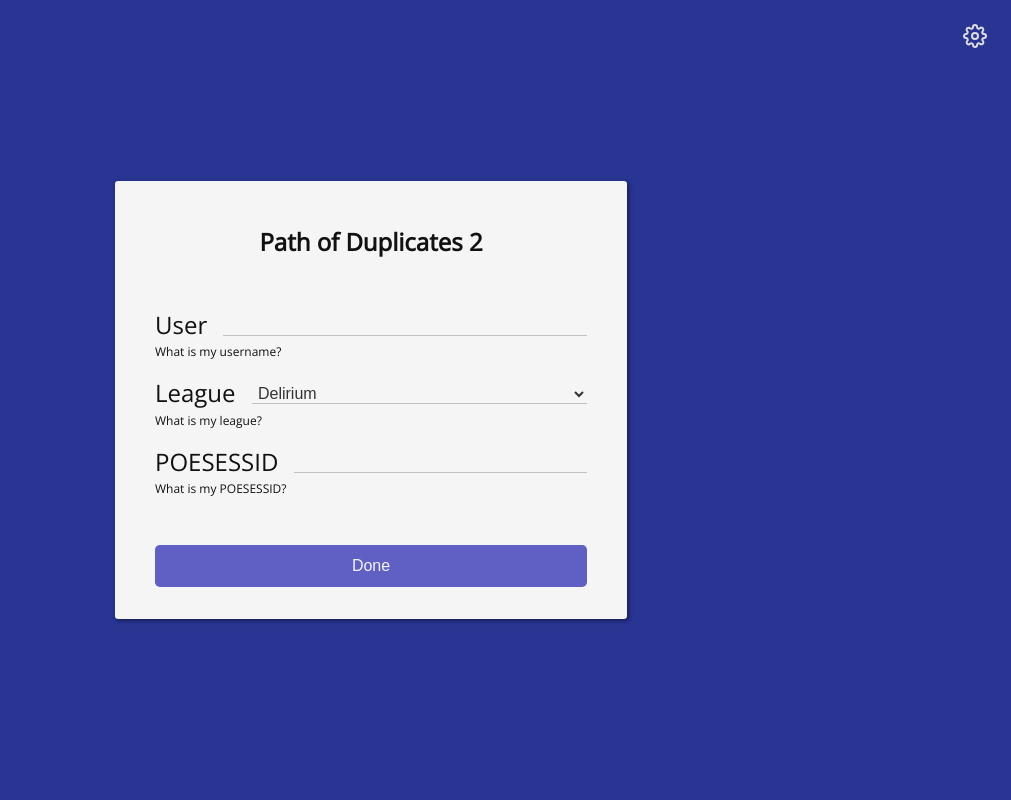
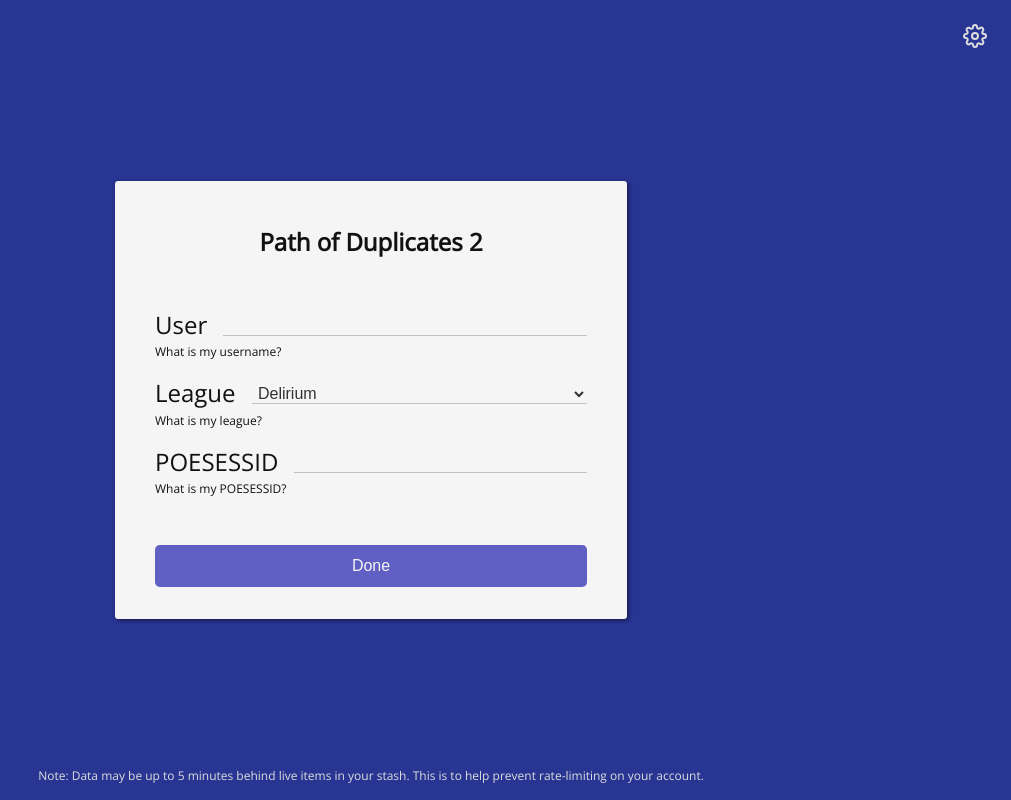
Before and after one commit to amcolash/pathofduplicates2, a React (Create React App) app: page / in a window 1280 px wide. Shown: the whole page, without its empty margins (269-1280 px from the left). Built offline with nearby package versions, Linux system fonts and the light colour scheme.

Commit message:
reduce rate limiting to 5 minutes, add notice to bottom of page

```diff
--- a/index.js
+++ b/index.js
@@ -11,8 +11,8 @@ app.listen(port, () => console.log(`http://localhost:${port}`));
 // Static assets
 app.use('/', express.static('build'));
 
-// TODO: This is temporary
-const cacheAge = 60 * 30;
+// Make all requests cached for 5 minutes on clients to prevent rate-limiting
+const cacheAge = 60 * 5;
 
 // POE proxy to override cookies and bypass CORS
 app.get('/poe', (req, res) => {
--- a/src/App.css
+++ b/src/App.css
@@ -9,3 +9,10 @@
 .break {
   flex-basis: 100%;
 }
+
+footer {
+  position: absolute;
+  bottom: 1rem;
+  font-size: 0.75rem;
+  color: #ddd;
+}
--- a/src/App.js
+++ b/src/App.js
@@ -47,6 +47,9 @@ export default class App extends React.Component {
             <Duplicates user={user} league={league} poesessid={poesessid} />
           )}
         </Card>
+        <footer>
+          Note: Data may be up to 5 minutes behind live items in your stash. This is to help prevent rate-limiting on your account.
+        </footer>
       </div>
     );
   }
```
